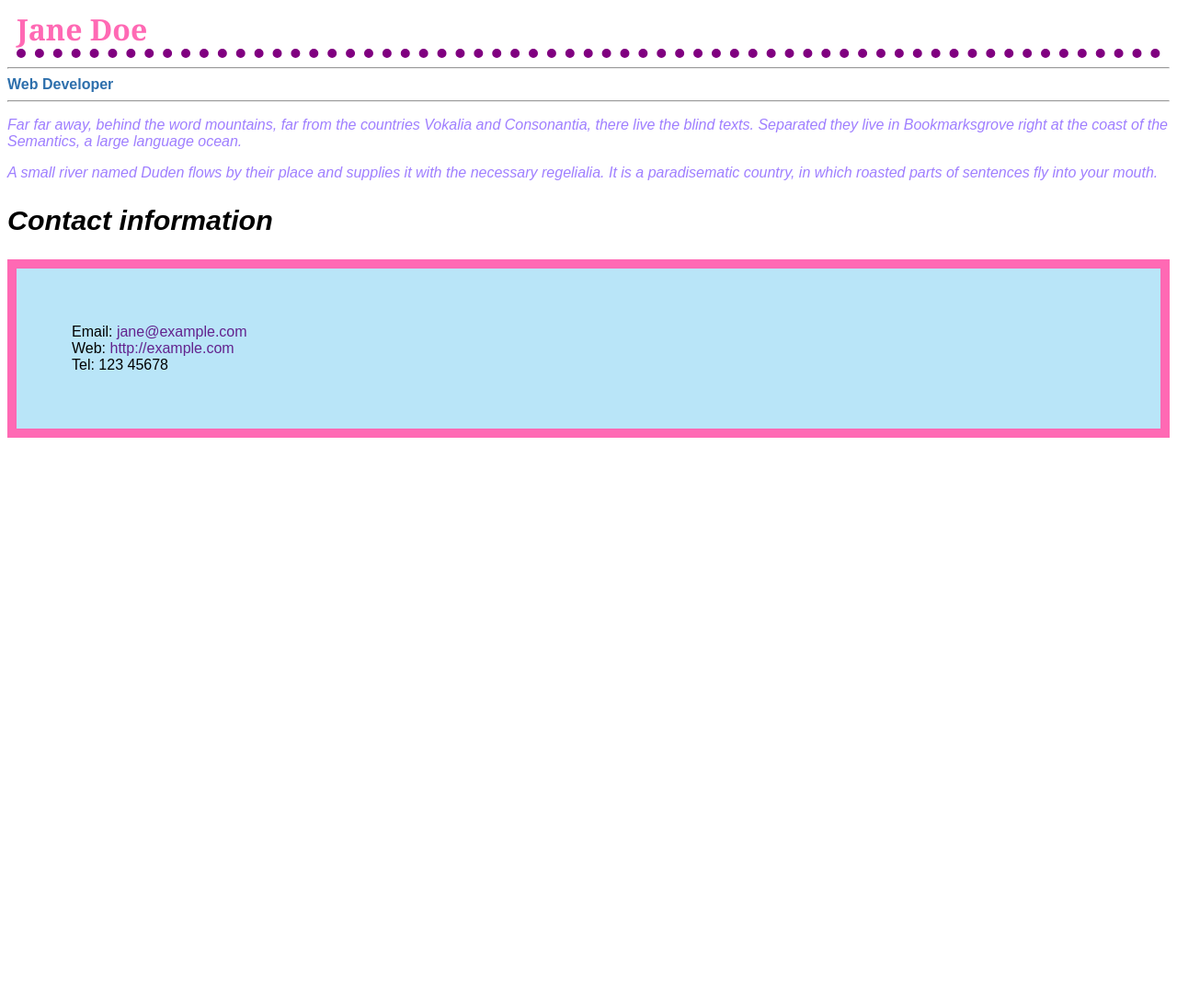
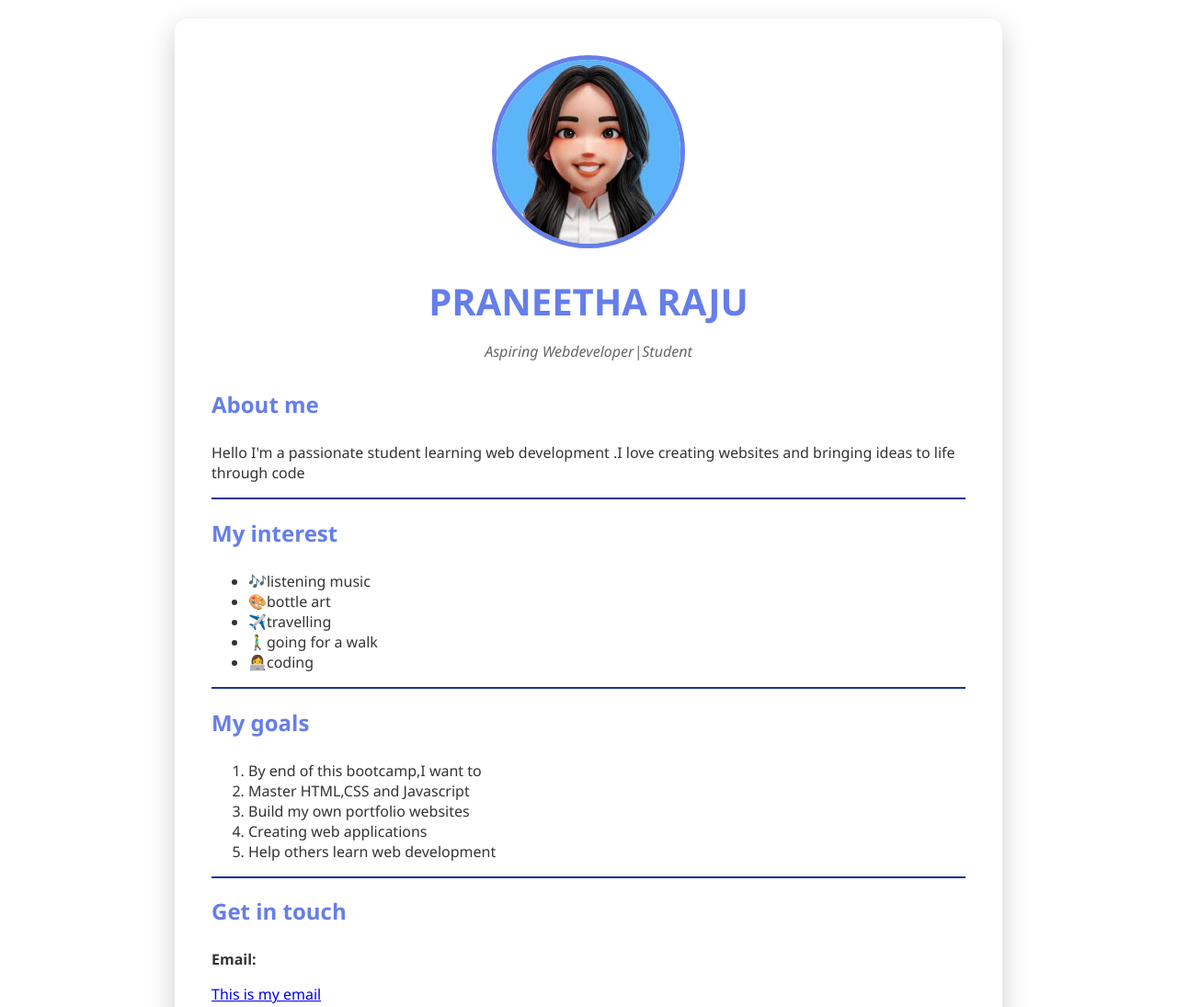
Before and after one commit to Pr-MEC/portfolio, a plain HTML site: page index.html in a window 1280 px wide. Shown: the top 1095 px of the page at 92% size. Before the commit the page ends 800 px from the top, so only its background shows below. Drawn offline with Linux system fonts and the light colour scheme.

Commit message:
Add files via upload

```diff
--- a/index.html
+++ b/index.html
@@ -1,31 +1,132 @@
 <!DOCTYPE html>
 <html lang="en">
-<head>
-  <meta charset="UTF-8">
-  <title>Jane Doe - Bio</title>
-  <link rel="stylesheet" href="style.css">
-</head>
-<body>
-<h1>Jane Doe</h1>
-<hr class="dotted-line">
-<div class="job-title">Web Developer</div>
+  <head>
+    <meta charset="UTF-8" />
+    <meta name="viewport" content="width=device-width, initial-scale=1.0" />
+    <meta
+      name="description"
+      content="About Me page - My first personal webpage"
+    />
+    <meta name="author" content="Your Name Here" />
+    <title>About Me - Your Name</title>
+
+
+
+    <style>
+      body {
+        font-family: "Segoe UI", Tahoma, Geneva, Verdana, sans-serif;
+        max-width: 900px;
+        margin: 0 auto;
+        padding: 20px;
+        background: linear_gradient(135deg, #ea66ac 0%, #764ba2 100%);
+        min-height: 100vh;
+        color: #333;
+      }
+
+      .card {
+        background-color:white(255, 255, 255);
+        padding: 40px;
+        border-radius: 15px;
+        box-shadow: 0 10px 30px rgba(0, 0, 0, 0.2);
+        margin-bottom: 20px;
+      }
+
+      .profileimg {
+        width: 200px;
+        height: 200px;
+        border-radius: 50%;
+        display: block;
+        margin: 0 auto 30px;
+        object-fit: cover;
+        border: 5px solid #667eea;
+      }
+
+      h1 {
+        text-align: center;
+        color: #667eea;
+        margin-bottom: 10px;
+        font-size: 2.5em;
+      }
+
+      .subtitle {
+        text-align: center;
+        color: #666;
+        font-style: italic;
+        margin-bottom: 30px;
+      }
+
+      h2 {
+        color: #667eea;
+        border-bottom: 2px ;
+        padding-bottom: 5px;
+      }
+
+      .highlight {
+        background-color: #fffacd;
+        padding: 2px 6px;
+        border-radius: 3px;
+      }
+
+      .contact-info {
+        background-color: #f8f9fa;
+        padding: 20px;
+        border-radius: 10px;
+        border-left: 5px solid #667eea;
+      }
+
+      .footer {
+        text-align: center;
+        color: #666;
+        font-style: italic;
+      }
+      hr {
+      border: none;
+      height: 2px;
+      background-color: #1d349b;
+      }
+
+    </style>
+  </head>
+
+
+
+
+
+  <body>
+    <div class="card">
+    <img src="unnikutty.jpg" alt="profile image" class="profileimg">
+    <h1>PRANEETHA RAJU</h1>
+    <p class="subtitle">Aspiring Webdeveloper|Student</p>
+    <h2>About me</h2>
+    <p>Hello I'm a passionate student learning web development .I love creating websites and bringing ideas to life through code</p>
+    <hr>
+    <h2>My interest</h2>
+    <ul>
+    <li>🎶listening music</li>
+    <li>🎨bottle art</l>
+    <li>✈️travelling</li>
+    <li>🚶‍♂️going for a walk</li>
+    <li>👩‍💻coding</li>
+    </ul>
+    <hr>
+<h2>My goals</h2>
+<ol>
+<li>By end of this bootcamp,I want to</li>
+  <li>Master HTML,CSS and Javascript</li>
+    <li>Build my own portfolio websites</li>
+<li>Creating web applications</li>
+<li>Help others learn web development</li>
+</ol>
 <hr>
-<p>
-  Far far away, behind the word mountains, far from the countries Vokalia and
-  Consonantia, there live the blind texts. Separated they live in Bookmarksgrove
-  right at the coast of the Semantics, a large language ocean.
-</p>
+  <h2>Get in touch</h2>
+<p><Strong>Email:</strong></p> <a href="https://praneetharaju2006@gmail.com" target="_blank">This is my email</a>
+ <p><strong>Github:</strong></p>  <a href="https://github.com/Pr-MEC" target="_blank">Check my github account</a>
+  <p><strong>Location:</strong>thiruvalla, Pathanamthitta</p>
+<hr>
+<h2>Fun Fact</h2>
+<p>💫This is my first ever HTML webpage I created during the Mulearn Web Development Workshop</p>
+<hr>
+<P class="subtitle">Made with ❤️ and HTML|Web Development Bootcamp 2025</P>
 
-<p>
-  A small river named Duden flows by their place and supplies it with the
-  necessary regelialia. It is a paradisematic country, in which roasted parts of
-  sentences fly into your mouth.
-</p>
-
-<h2>Contact information</h2>
-
-<ol>
-  <li>Email: <a href="mailto:jane@example.com">jane@example.com</a></li>
-  <li>Web: <a href="http://example.com">http://example.com</a></li>
-  <li>Tel: 123 45678</li>
-</ol>
+  </body>
+</html>
```
